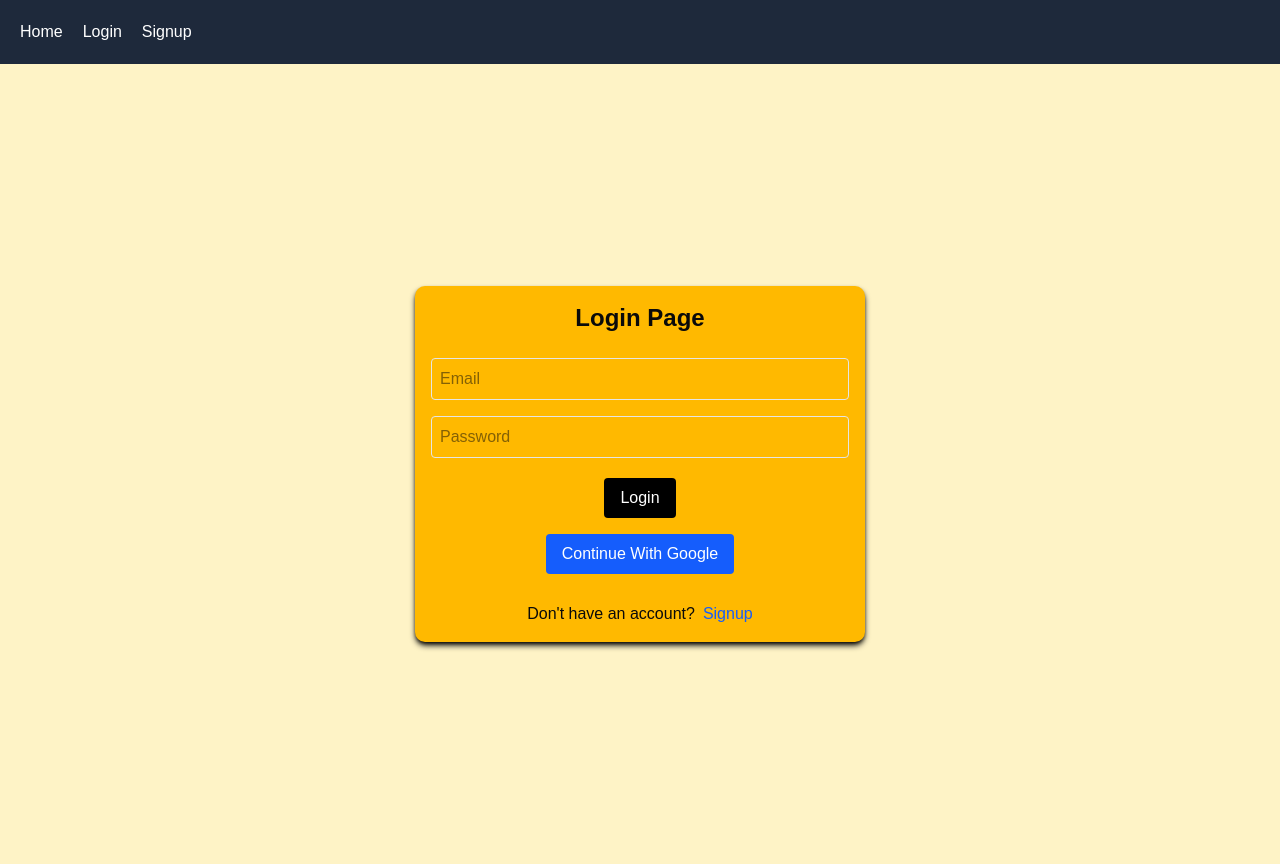
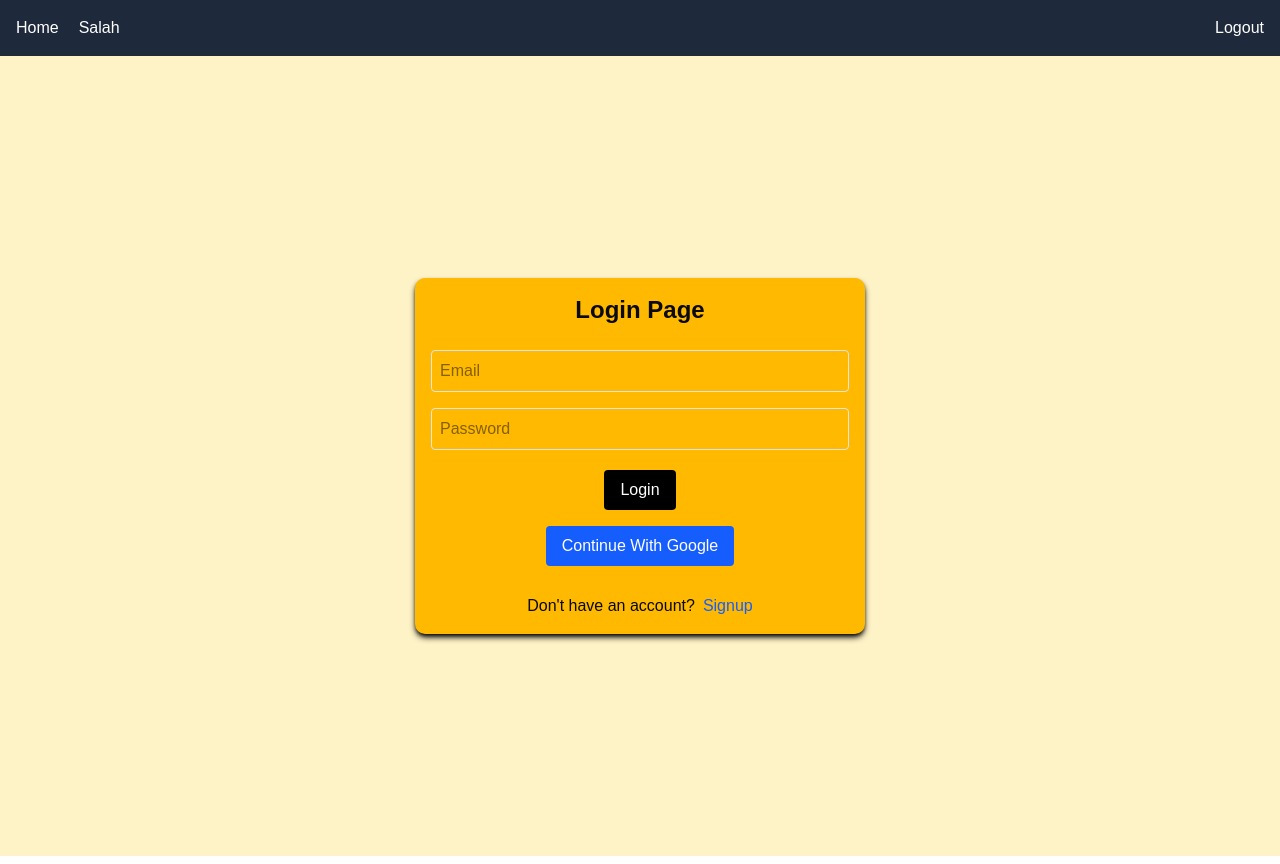
Before and after one commit to amin10003/DeenPath, a React (Vite) app: page /login in a window 1280 px wide. Built offline with nearby package versions, Linux system fonts and the light colour scheme.

Commit message:
add logout functionality and navbar integration

```diff
--- a/src/App.jsx
+++ b/src/App.jsx
@@ -1,27 +1,64 @@
-import { BrowserRouter, Routes, Route } from "react-router-dom";
+import { Routes, Route } from "react-router-dom";
 
 import Navbar from "./components/ui/Navbar";
 
 import Home from "./pages/Home";
 import Login from "./pages/Login";
 import SignUp from "./pages/SignUp";
+import Salah from "./pages/salah";
+
+// Protected Route
+import ProtectedRoute from "./components/ProtectedRoute";
 
 function App() {
+
   return (
-  <>
+    <>
+
       {/* Navbar appears on all pages */}
       <Navbar />
 
       <Routes>
-        <Route path="/" element={<Home />} />
 
-        <Route path="/login" element={<Login />} />
+        {/* ================================= */}
+        {/* PUBLIC ROUTES */}
+        {/* ================================= */}
 
-        <Route path="/signup" element={<SignUp />} />
+        <Route
+          path="/login"
+          element={<Login />}
+        />
+
+        <Route
+          path="/signup"
+          element={<SignUp />}
+        />
+
+        {/* ================================= */}
+        {/* PROTECTED ROUTES */}
+        {/* ================================= */}
+
+        <Route
+          path="/"
+          element={
+            <ProtectedRoute>
+              <Home />
+            </ProtectedRoute>
+          }
+        />
+
+        <Route
+          path="/salah"
+          element={
+            <ProtectedRoute>
+              <Salah />
+            </ProtectedRoute>
+          }
+        />
+
       </Routes>
 
-      </>
-
+    </>
   );
 }
 
--- /dev/null
+++ b/src/components/Logout.jsx
@@ -0,0 +1,51 @@
+import { useContext, useState } from "react";
+
+import { signOut } from "firebase/auth";
+
+import { auth } from "../firebase";
+
+import { AppContext } from "@/context/AppContex";
+
+// Navigation
+import { useNavigate } from "react-router-dom";
+
+function Logout() {
+  const [message, setMessage] = useState("");
+  // Access global dispatch
+  const { dispatch } = useContext(AppContext);
+
+  // Used for page navigation
+  const navigate = useNavigate();
+
+  // =================================
+  // HANDLE LOGOUT
+  // =================================
+  const handleLogout = async () => {
+    try {
+      // Logout user from Firebase
+      await signOut(auth);
+
+      // Remove user from global state
+      dispatch({
+        type: "SET_USER",
+        payload: null,
+      });
+
+      // Redirect to login page
+      navigate("/login");
+    } catch (error) {
+      setMessage(error.message);
+    }
+  };
+
+  return (
+    <div>
+      <button onClick={handleLogout} className="text-white">
+        Logout
+      </button>
+      {message && <p>{message}</p>}
+    </div>
+  );
+}
+
+export default Logout;
--- /dev/null
+++ b/src/components/ProtectedRoute.jsx
@@ -0,0 +1,33 @@
+import { useContext } from "react";
+
+import { Navigate } from "react-router-dom";
+
+// Global context
+import { AppContext } from "@/context/AppContex";
+
+function ProtectedRoute({ children }) {
+
+  // Access global state
+  const { state } =
+    useContext(AppContext);
+
+  // Get logged in user
+  const user = state.user;
+
+  // If no user exists
+  // redirect to login page
+  if (!user) {
+
+    return (
+      <Navigate
+        to="/login"
+        replace
+      />
+    );
+  }
+
+  // Otherwise show protected page
+  return children;
+}
+
+export default ProtectedRoute;
--- a/src/components/ui/Navbar.jsx
+++ b/src/components/ui/Navbar.jsx
@@ -1,26 +1,24 @@
 import { Link } from "react-router-dom";
+
+// Logout component
+import Logout from "../Logout";
 
 function Navbar() {
   return (
-    <nav
-      style={{
-        display: "flex",
-        gap: "20px",
-        padding: "20px",
-        background: "#1e293b",
-      }}
-    >
-      <Link to="/" style={{ color: "white" }}>
-        Home
-      </Link>
+    <nav className="bg-[#1e293b] flex justify-between p-4">
+      {/* Left side links */}
+      <div className="flex gap-5">
+        <Link to="/" className="text-white">
+          Home
+        </Link>
 
-      <Link to="/login" style={{ color: "white" }}>
-        Login
-      </Link>
+        <Link to="/salah" className="text-white">
+          Salah
+        </Link>
+      </div>
 
-      <Link to="/signup" style={{ color: "white" }}>
-        Signup
-      </Link>
+      {/* Right side logout */}
+      <Logout />
     </nav>
   );
 }
--- a/src/pages/salah.jsx
+++ b/src/pages/salah.jsx
@@ -1,35 +1,74 @@
+import { getPrayerTimes } from "@/services/api";
+
 import { useEffect, useState } from "react";
 
-import { getPrayerTimes } from "@/Services/Api";
+function Salah() {
 
-function Salah() {
+  // Store prayer times
   const [prayerTimes, setPrayerTimes] =
     useState(null);
 
   useEffect(() => {
+
+    // Function to fetch prayer times
     const fetchPrayerTimes =
       async () => {
-        const data =
-          await getPrayerTimes("Nairobi");
 
-        setPrayerTimes(data.data.timings);
+        try {
+
+          // Get data from API
+          const data =
+            await getPrayerTimes("Nairobi");
+
+          // Check returned data
+          console.log(data);
+
+          // Save timings only
+          setPrayerTimes(
+            data.data.timings
+          );
+
+        } catch (error) {
+
+          console.log(error);
+        }
       };
 
+    // Call function
     fetchPrayerTimes();
+
   }, []);
 
+  // Loading state
   if (!prayerTimes) {
     return <h1>Loading...</h1>;
   }
 
   return (
+
     <div>
-        <h1>Prayer Times</h1>
-      <h2>Fajr: {prayerTimes.Fajr}</h2>
 
-      <h2>Dhuhr: {prayerTimes.Dhuhr}</h2>
+      <h1>Prayer Times</h1>
 
-      <h2>Asr: {prayerTimes.Asr}</h2>
+      <h2>
+        Fajr: {prayerTimes.Fajr}
+      </h2>
+
+      <h2>
+        Dhuhr: {prayerTimes.Dhuhr}
+      </h2>
+
+      <h2>
+        Asr: {prayerTimes.Asr}
+      </h2>
+
+      <h2>
+        Maghrib: {prayerTimes.Maghrib}
+      </h2>
+
+      <h2>
+        Isha: {prayerTimes.Isha}
+      </h2>
 
     </div>
   );
--- a/src/services/api.js
+++ b/src/services/api.js
@@ -11,6 +11,7 @@ export const getSurah = async (surahNumber) => {
 
   const data = await response.json();
 
+  console.log(data)
   return data;
 };
 
@@ -23,5 +24,8 @@ export const getPrayerTimes = async (
 
   const data = await response.json();
 
+    console.log(data)
+
+
   return data;
 };
```
Also changed, not shown: src/pages/Home.jsx (+9 -0 lines).
